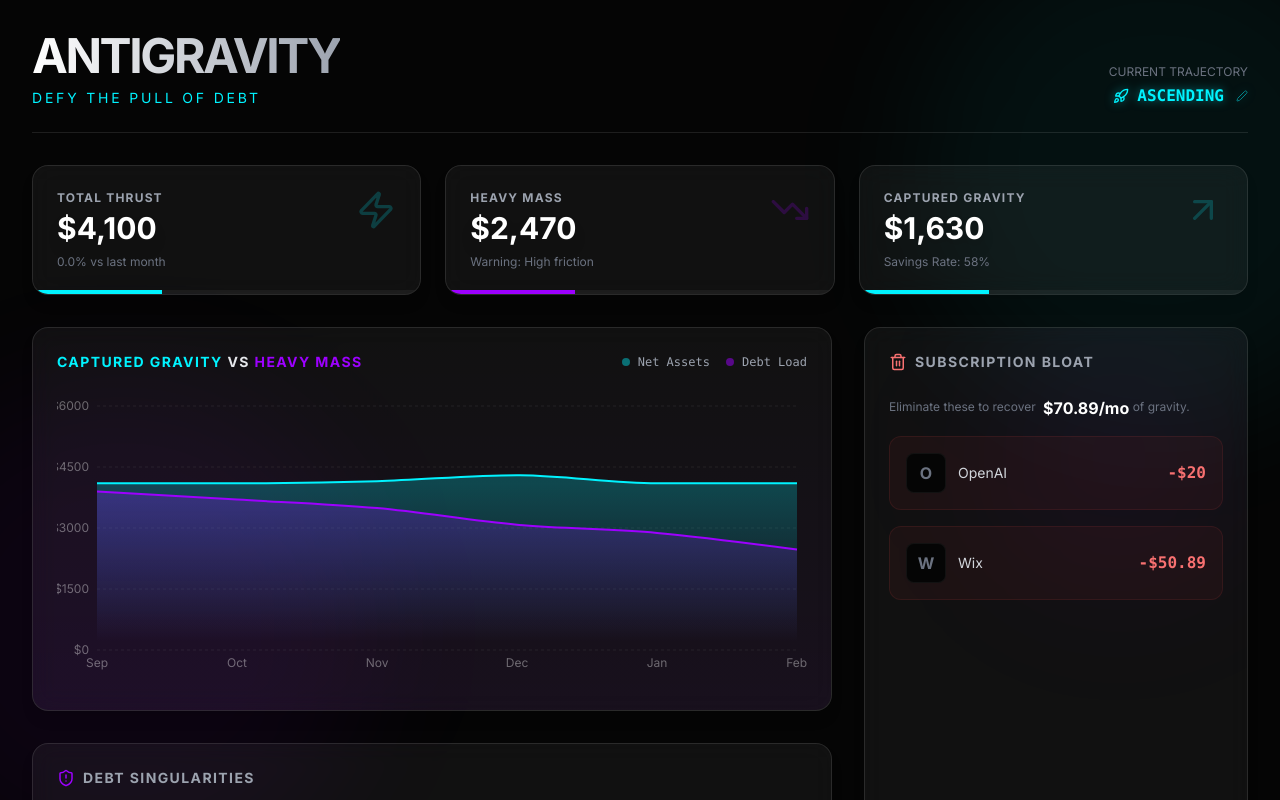
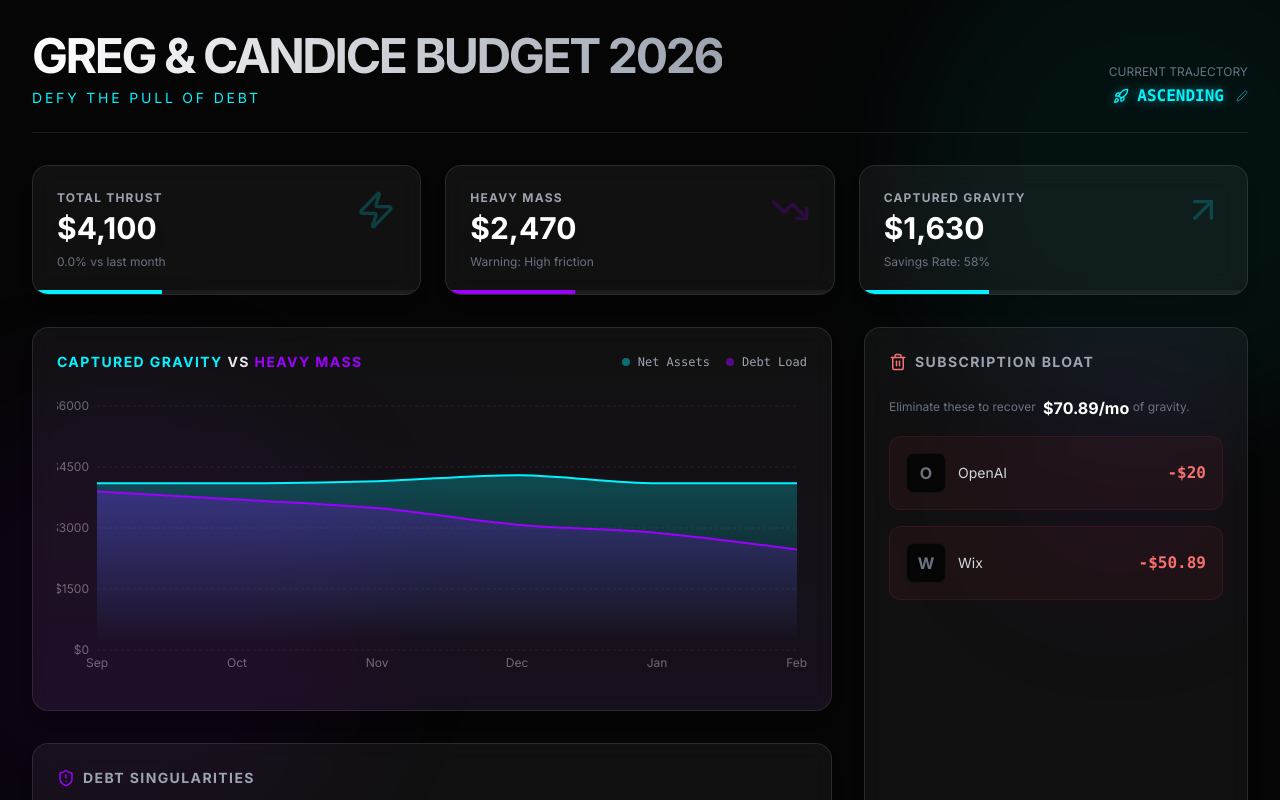
Before and after one commit to gmajors1326/antigravity-budget, a React (Vite) app: page / in a window 1280 px wide. Shown: the top 800 px of the page. Built offline with nearby package versions, Linux system fonts and the light colour scheme.

Commit message:
Update branding to Greg & Candice Budget 2026

```diff
--- a/index.html
+++ b/index.html
@@ -1,16 +1,21 @@
 <!doctype html>
 <html lang="en">
+
 <head>
   <meta charset="UTF-8" />
   <link rel="icon" type="image/svg+xml" href="/vite.svg" />
   <meta name="viewport" content="width=device-width, initial-scale=1.0" />
   <link rel="preconnect" href="https://fonts.googleapis.com">
   <link rel="preconnect" href="https://fonts.gstatic.com" crossorigin>
-    <link href="https://fonts.googleapis.com/css2?family=Inter:wght@300;400;600;700&family=Outfit:wght@300;400;600;700&display=swap" rel="stylesheet">
-    <title>Antigravity</title>
+  <link
+    href="https://fonts.googleapis.com/css2?family=Inter:wght@300;400;600;700&family=Outfit:wght@300;400;600;700&display=swap"
+    rel="stylesheet">
+  <title>Greg & Candice Budget 2026</title>
 </head>
+
 <body>
   <div id="root"></div>
   <script type="module" src="/src/main.jsx"></script>
 </body>
+
 </html>
--- a/src/components/Dashboard.jsx
+++ b/src/components/Dashboard.jsx
@@ -53,8 +53,8 @@ const Dashboard = () => {
                 {/* Header */}
                 <header className="flex justify-between items-end border-b border-white/10 pb-6">
                     <div>
-                        <h1 className="text-4xl md:text-5xl font-bold tracking-tighter text-transparent bg-clip-text bg-gradient-to-r from-white to-gray-400">
-                            ANTIGRAVITY
+                        <h1 className="text-3xl md:text-5xl font-bold tracking-tighter text-transparent bg-clip-text bg-gradient-to-r from-white to-gray-400">
+                            GREG & CANDICE BUDGET 2026
                         </h1>
                         <p className="text-neon-cyan text-xs md:text-sm tracking-[0.2em] uppercase mt-2 font-medium">
                             Defy the Pull of Debt
```
Lines whose indentation alone changed are shown as unchanged.
